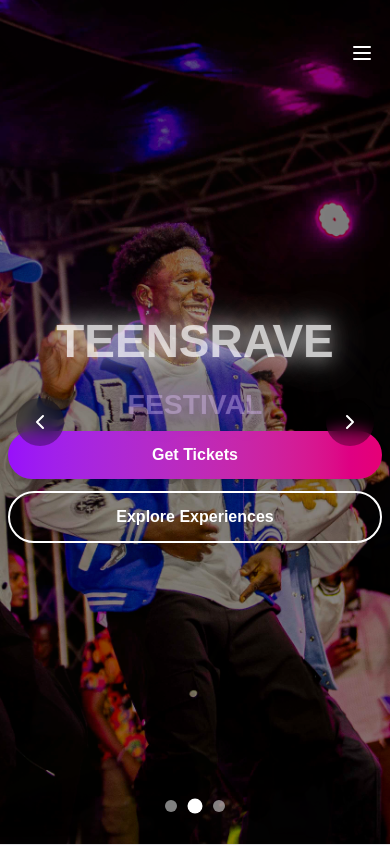
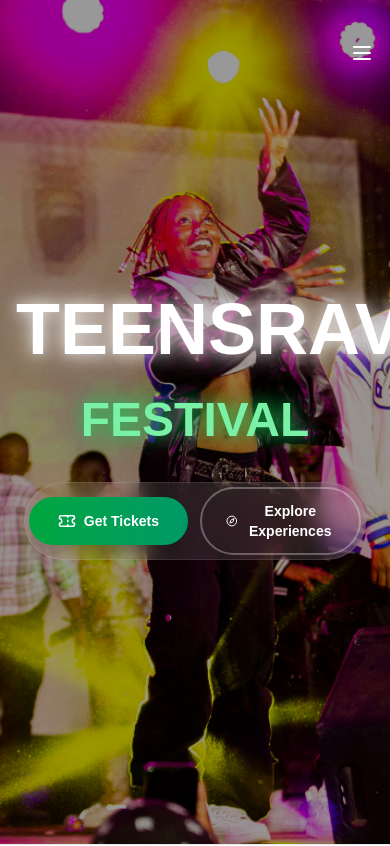
Before and after one commit to cypha-io/teensrave, a Next.js app: page / in a window 390 px wide. Shown: the top 846 px of the page. Built offline with nearby package versions, Linux system fonts and the light colour scheme; a web font is replaced by a local one.

Commit message:
feat: update color scheme to use green accents; enhance Hero3D component for mobile optimization; improve Footer and Navbar styles

```diff
--- a/app/page.tsx
+++ b/app/page.tsx
@@ -1,6 +1,5 @@
 'use client';
 
-import { motion } from 'framer-motion';
 import Hero3D from '../components/Hero3D';
 
 export default function Home() {
--- a/components/Hero3D.tsx
+++ b/components/Hero3D.tsx
@@ -1,9 +1,9 @@
 'use client';
 
 import { motion } from 'framer-motion';
-import { useState, useEffect } from 'react';
+import { useState, useEffect, useRef } from 'react';
 import { useInView } from 'react-intersection-observer';
-import { ChevronLeft, ChevronRight } from 'lucide-react';
+import { ChevronLeft, ChevronRight, Ticket, Compass } from 'lucide-react';
 
 const images = [
   '/1.jpg',
@@ -23,9 +23,11 @@ const imageSubtitles = [
   'FESTIVAL'
 ];
 
-// Main Hero3D component - now a slider
+// Main Hero3D component - now a slider optimized for mobile
 export default function Hero3D() {
   const [currentSlide, setCurrentSlide] = useState(0);
+  const touchStartX = useRef<number | null>(null);
+  const touchEndX = useRef<number | null>(null);
   const { ref, inView } = useInView({
     threshold: 0.1,
     triggerOnce: false,
@@ -33,9 +35,10 @@ export default function Hero3D() {
 
   // Auto-play functionality
   useEffect(() => {
+    // Autoplay always enabled unless user navigates; keep simple and reliable for now
     const timer = setInterval(() => {
       setCurrentSlide((prev) => (prev + 1) % images.length);
-    }, 5000); // Change slide every 5 seconds
+    }, 6000); // Slightly longer for mobile viewing
 
     return () => clearInterval(timer);
   }, []);
@@ -48,14 +51,38 @@ export default function Hero3D() {
     setCurrentSlide((prev) => (prev - 1 + images.length) % images.length);
   };
 
-  const goToSlide = (index: number) => {
-    setCurrentSlide(index);
+  // Note: indicator-based navigation removed to keep mobile UI clean
+
+  // Touch handlers for swipe support on mobile
+  const handleTouchStart = (e: React.TouchEvent) => {
+    touchStartX.current = e.touches[0].clientX;
+    touchEndX.current = null;
   };
+
+  const handleTouchMove = (e: React.TouchEvent) => {
+    touchEndX.current = e.touches[0].clientX;
+  };
+
+  const handleTouchEnd = () => {
+    if (touchStartX.current === null || touchEndX.current === null) return;
+    const deltaX = touchStartX.current - touchEndX.current;
+    const threshold = 50; // Minimum px for swipe
+    if (deltaX > threshold) nextSlide(); // swipe left -> next
+    if (deltaX < -threshold) prevSlide(); // swipe right -> previous
+    touchStartX.current = null;
+    touchEndX.current = null;
+  };
+
 
   return (
     <motion.div
       ref={ref}
+      onTouchStart={handleTouchStart}
+      onTouchMove={handleTouchMove}
+      onTouchEnd={handleTouchEnd}
       className="relative h-screen w-full overflow-hidden bg-black"
+      role="region"
+      aria-label="Hero slideshow"
     >
       {/* Background Images Slider */}
       <div className="absolute inset-0">
@@ -75,97 +102,103 @@ export default function Hero3D() {
         ))}
       </div>
 
-      {/* Dark overlay for better text readability */}
+      {/* Dark overlay */}
       <div className="absolute inset-0 bg-black/40" />
 
-      {/* Navigation Arrows */}
+      {/* Navigation Arrows - Hidden on mobile, shown on larger screens */}
       <button
         onClick={prevSlide}
-        className="absolute left-4 top-1/2 -translate-y-1/2 z-20 bg-black/30 hover:bg-black/50 text-white p-3 rounded-full transition-all duration-300 backdrop-blur-sm"
+        className="hidden md:flex absolute left-6 top-1/2 -translate-y-1/2 z-20 bg-black/30 hover:bg-black/50 text-white p-4 rounded-full transition-all duration-300 backdrop-blur-sm hover:scale-110"
         aria-label="Previous slide"
       >
-        <ChevronLeft size={24} />
+        <ChevronLeft size={28} />
       </button>
 
       <button
         onClick={nextSlide}
-        className="absolute right-4 top-1/2 -translate-y-1/2 z-20 bg-black/30 hover:bg-black/50 text-white p-3 rounded-full transition-all duration-300 backdrop-blur-sm"
+        className="hidden md:flex absolute right-6 top-1/2 -translate-y-1/2 z-20 bg-black/30 hover:bg-black/50 text-white p-4 rounded-full transition-all duration-300 backdrop-blur-sm hover:scale-110"
         aria-label="Next slide"
       >
-        <ChevronRight size={24} />
+        <ChevronRight size={28} />
       </button>
 
-      {/* Slide Indicators */}
-      <div className="absolute bottom-8 left-1/2 -translate-x-1/2 z-20 flex space-x-3">
-        {images.map((_, index) => (
-          <button
-            key={index}
-            onClick={() => goToSlide(index)}
-            className={`w-3 h-3 rounded-full transition-all duration-300 ${
-              currentSlide === index
-                ? 'bg-white scale-125'
-                : 'bg-white/50 hover:bg-white/75'
-            }`}
-            aria-label={`Go to slide ${index + 1}`}
-          />
-        ))}
-      </div>
+      {/* Mobile Top logo + controls */}
+      {/* Removed for unified UI */}
+
+      {/* Indicators removed for a cleaner mobile UI */}
+
+      {/* Indicators removed for a cleaner desktop UI */}
 
       {/* Overlay content */}
-      <div className="absolute inset-0 flex items-center justify-center z-10 pointer-events-none px-2 sm:px-4">
+      <div className="absolute inset-0 flex items-center justify-center z-10 pointer-events-none px-4 sm:px-6 md:px-8">
         <div className="text-center text-white max-w-4xl relative pointer-events-auto w-full">
 
+          {/* Title */}
           <motion.h1
             key={`title-${currentSlide}`}
-            initial={{ opacity: 0, y: 50, scale: 0.8 }}
-            animate={inView ? { opacity: 1, y: 0, scale: 1 } : { opacity: 0, y: 50, scale: 0.8 }}
-            transition={{ duration: 1, ease: "easeOut" }}
-            className="text-5xl sm:text-6xl md:text-7xl lg:text-8xl xl:text-9xl font-bold mb-2 sm:mb-4 text-white leading-tight"
+            initial={{ opacity: 0, y: 30, scale: 0.9 }}
+            animate={inView ? { opacity: 1, y: 0, scale: 1 } : { opacity: 0, y: 30, scale: 0.9 }}
+            transition={{ duration: 0.8, ease: "easeOut" }}
+            className="text-7xl lg:text-8xl xl:text-9xl font-extrabold mb-4 text-white leading-tight"
             style={{
               fontFamily: 'dream, dreamFont Fallback, sans-serif',
-              textShadow: '0 0 20px rgba(255,255,255,0.9), 0 0 40px rgba(255,255,255,0.6), 0 0 60px rgba(255,255,255,0.3)',
-              WebkitTextStroke: '1px rgba(255,255,255,0.1)'
+              textShadow: '0 0 15px rgba(255,255,255,0.8), 0 0 30px rgba(255,255,255,0.5), 0 0 45px rgba(255,255,255,0.2)',
+              WebkitTextStroke: '0.5px rgba(255,255,255,0.1)'
             }}
           >
             {imageTitles[currentSlide]}
           </motion.h1>
 
+          {/* Subtitle */}
           <motion.h2
             key={`subtitle-${currentSlide}`}
-            initial={{ opacity: 0, y: 30, scale: 0.9 }}
-            animate={inView ? { opacity: 1, y: 0, scale: 1 } : { opacity: 0, y: 30, scale: 0.9 }}
-            transition={{ duration: 1, delay: 0.3, ease: "easeOut" }}
-            className="text-3xl sm:text-4xl md:text-5xl lg:text-6xl xl:text-7xl font-bold text-purple-300 leading-tight"
+            initial={{ opacity: 0, y: 20, scale: 0.95 }}
+            animate={inView ? { opacity: 1, y: 0, scale: 1 } : { opacity: 0, y: 20, scale: 0.95 }}
+            transition={{ duration: 0.8, delay: 0.2, ease: "easeOut" }}
+            className="text-5xl lg:text-6xl xl:text-7xl font-semibold text-green-300 leading-tight"
             style={{
               fontFamily: 'dream, dreamFont Fallback, sans-serif',
-              textShadow: '0 0 20px rgba(168,85,247,0.9), 0 0 40px rgba(168,85,247,0.6), 0 0 60px rgba(168,85,247,0.3)',
-              WebkitTextStroke: '1px rgba(168,85,247,0.1)'
+              textShadow: '0 0 15px rgba(34,197,94,0.8), 0 0 30px rgba(34,197,94,0.5), 0 0 45px rgba(34,197,94,0.2)',
+              WebkitTextStroke: '0.5px rgba(34,197,94,0.1)'
             }}
           >
             {imageSubtitles[currentSlide]}
           </motion.h2>
 
+          {/* Buttons */}
           <motion.div
-            initial={{ opacity: 0, scale: 0.8, y: 20 }}
-            animate={inView ? { opacity: 1, scale: 1, y: 0 } : { opacity: 0, scale: 0.8, y: 20 }}
-            transition={{ duration: 0.5, delay: 0.6, ease: "easeOut" }}
-            className="flex flex-col sm:flex-row gap-3 sm:gap-4 justify-center mt-6 sm:mt-8"
+            initial={{ opacity: 0, scale: 0.9, y: 15 }}
+            animate={inView ? { opacity: 1, scale: 1, y: 0 } : { opacity: 0, scale: 0.9, y: 15 }}
+            transition={{ duration: 0.6, delay: 0.4, ease: "easeOut" }}
+            className="flex justify-center mt-8 px-2"
           >
+            {/* Frosted container for desktop / tablet CTAs */}
+            <div className="backdrop-blur-md bg-white/10 border border-white/10 rounded-full p-1 inline-flex items-center gap-3">
                 <motion.button
-              className="bg-gradient-to-r from-purple-600 to-pink-600 hover:from-purple-700 hover:to-pink-700 text-white px-6 sm:px-8 py-3 sm:py-4 rounded-full text-base sm:text-lg font-semibold transition-all duration-300 transform hover:scale-105 shadow-lg pointer-events-auto w-full sm:w-auto"
-              whileHover={{ scale: 1.05 }}
-              whileTap={{ scale: 0.95 }}
+                  className="bg-gradient-to-r from-green-600 to-emerald-600 hover:from-green-700 hover:to-emerald-700 text-white px-6 xs:px-8 sm:px-10 py-3 xs:py-3.5 sm:py-4 rounded-full text-sm xs:text-base sm:text-lg font-semibold transition-all duration-300 transform hover:scale-105 shadow-lg pointer-events-auto w-full sm:w-auto min-h-[48px] touch-manipulation flex items-center justify-center gap-2"
+                  whileHover={{ scale: 1.02 }}
+                  whileTap={{ scale: 0.98 }}
                 >
-              Get Tickets
+                  <Ticket size={18} aria-hidden className="text-white" />
+                  <span>Get Tickets</span>
                 </motion.button>
               <motion.button
-              className="border-2 border-white text-white hover:bg-white hover:text-purple-900 px-6 sm:px-8 py-3 sm:py-4 rounded-full text-base sm:text-lg font-semibold transition-all duration-300 transform hover:scale-105 pointer-events-auto w-full sm:w-auto"
-              whileHover={{ scale: 1.05, backgroundColor: "white", color: "#581c87" }}
-              whileTap={{ scale: 0.95 }}
+                className="border-2 border-white/30 text-white hover:bg-white hover:text-green-900 px-6 xs:px-8 sm:px-10 py-3 xs:py-3.5 sm:py-4 rounded-full text-sm xs:text-base sm:text-lg font-semibold transition-all duration-300 transform hover:scale-105 pointer-events-auto w-full sm:w-auto min-h-[48px] touch-manipulation flex items-center justify-center gap-2"
+                whileHover={{ scale: 1.02, backgroundColor: "white", color: "#14532d" }}
+                whileTap={{ scale: 0.98 }}
               >
-              Explore Experiences
+                <Compass size={18} aria-hidden className="text-white" />
+                <span>Explore Experiences</span>
               </motion.button>
+            </div>
           </motion.div>
+
+          {/* Mobile swipe hint */}
+          {/* Removed for unified UI */}
+          {/* Visually hidden live region for SRs to announce slide changes */}
+          <div className="sr-only" aria-live="polite">
+            {`Slide ${currentSlide + 1} of ${images.length}: ${imageTitles[currentSlide]} ${imageSubtitles[currentSlide]}`}
+          </div>
         </div>
       </div>
     </motion.div>
--- a/components/Navbar.tsx
+++ b/components/Navbar.tsx
@@ -54,7 +54,7 @@ const Navbar = () => {
                   href={item.href}
                   className={`relative py-3 px-1 font-bold text-lg uppercase transition-colors duration-300 ${
                     pathname === item.href
-                      ? 'text-purple-400'
+                      ? 'text-green-400'
                       : 'text-white hover:text-gray-300'
                   }`}
                   onMouseEnter={handleHover}
@@ -62,7 +62,7 @@ const Navbar = () => {
                 >
                   {item.name}
                   <span className={`underline absolute bottom-0 left-0 h-0.5 transition-all duration-300 ${
-                    pathname === item.href ? 'w-full bg-purple-400' : 'bg-white'
+                    pathname === item.href ? 'w-full bg-green-400' : 'bg-white'
                   }`}></span>
                 </Link>
                 {index < menuItems.length - 1 && (
@@ -108,7 +108,7 @@ const Navbar = () => {
                   href={item.href}
                   className={`block px-3 py-2 text-lg font-bold uppercase transition-colors duration-300 ${
                     pathname === item.href
-                      ? 'text-purple-400'
+                      ? 'text-green-400'
                       : 'text-white hover:text-gray-300'
                   }`}
                   onClick={() => setIsOpen(false)}
```
Also changed, not shown: app/globals.css (+8 -0 lines), components/Footer.tsx (+7 -7 lines). Lines whose indentation alone changed are shown as unchanged.
